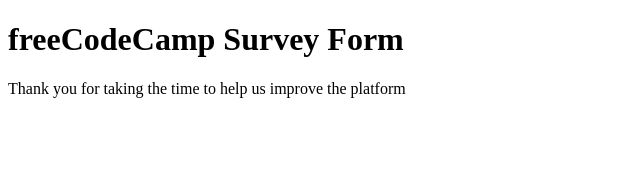
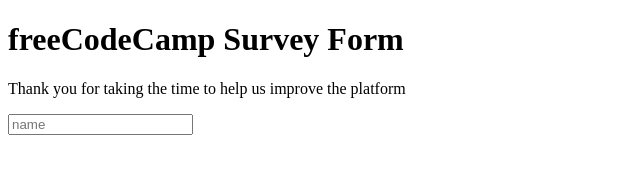
Before and after one commit to btebe/micro-partner-3, a plain HTML site: page index.html in a window 1280 px wide. Shown: the whole page, without its empty margins (0-640 px from the left). Drawn offline with Linux system fonts and the light colour scheme.

Commit message:
3 and 4 added

```diff
--- a/index.html
+++ b/index.html
@@ -11,6 +11,13 @@
   <p id="description"> Thank you for taking the time to help us improve the
     platform</p>
 
+    <form id="survey-form">
+      <input id="name " name="name" type="text" required placeholder="name" />
+
+    </form>
+
+
+
   <script
     src="https://cdn.freecodecamp.org/testable-projects-fcc/v1/bundle.js"></script>
   <script src="js/index.js"></script>
```
